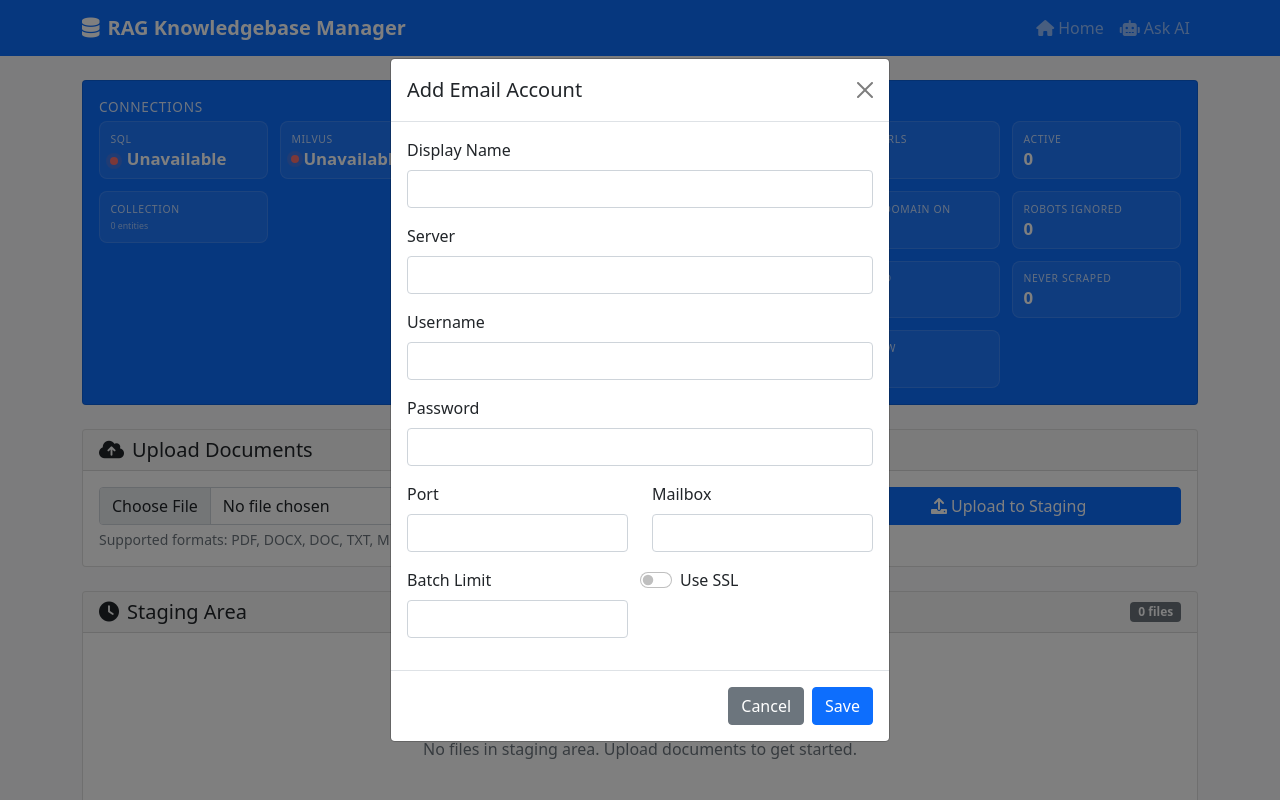
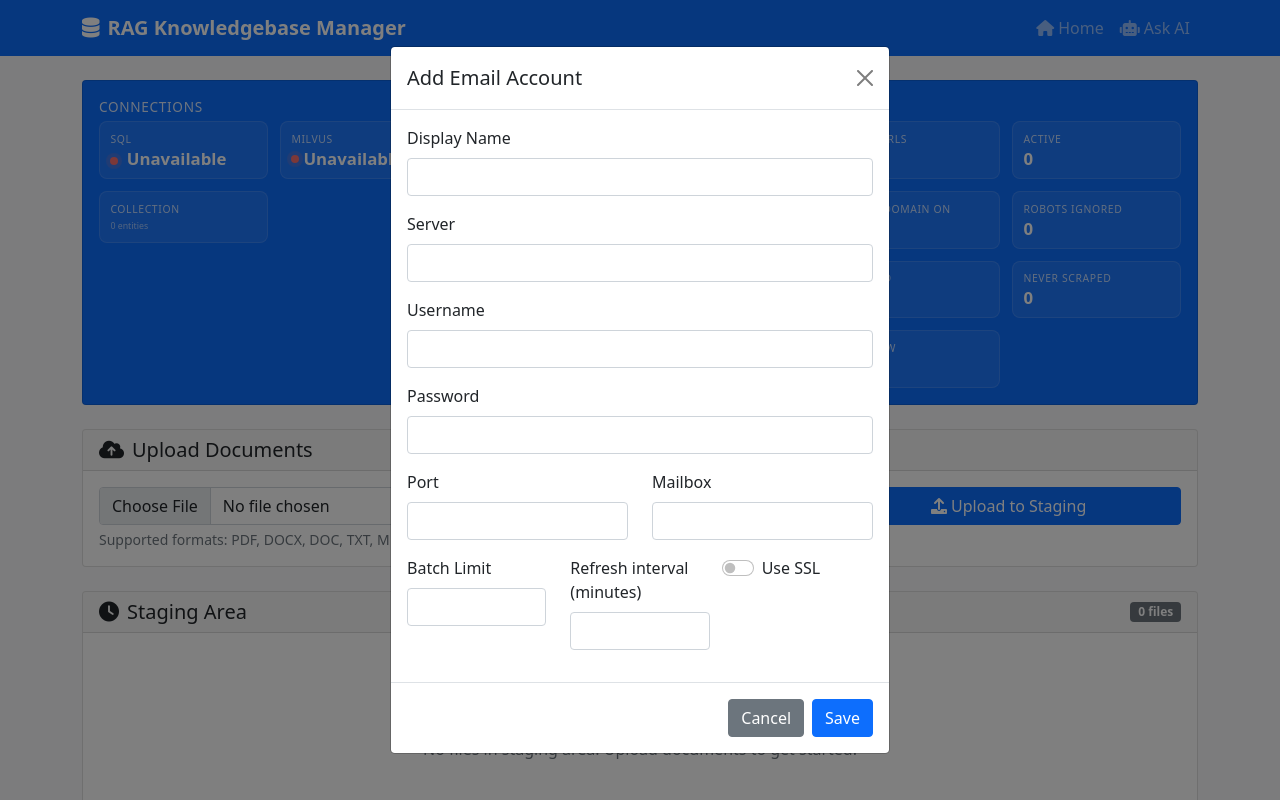
Before and after one commit to ibNez/rag-document-handler, a Flask app: template templates/index.html in a window 1280 px wide, after a click on "Add". Run offline with Flask 3, Linux system fonts and the light colour scheme; the template is opened without the code that fills it, so the values that code supplies are empty.

Commit message:
feat: add email refresh intervals

```diff
--- a/app.py
+++ b/app.py
@@ -152,6 +152,7 @@ class Config:
     IMAP_BATCH_LIMIT: int = int(os.getenv('IMAP_BATCH_LIMIT', '50'))
     IMAP_USE_SSL: bool = os.getenv('IMAP_USE_SSL', 'true').lower() == 'true'
     EMAIL_SYNC_INTERVAL_SECONDS: int = int(os.getenv('EMAIL_SYNC_INTERVAL_SECONDS', '300'))
+    EMAIL_DEFAULT_REFRESH_MINUTES: int = int(os.getenv('EMAIL_DEFAULT_REFRESH_MINUTES', '5'))
 
 
 @dataclass
@@ -1849,6 +1850,7 @@ class RAGKnowledgebaseManager:
             port_str = request.form.get('port', '').strip()
             mailbox = request.form.get('mailbox', '').strip() or None
             batch_limit_str = request.form.get('batch_limit', '').strip()
+            refresh_raw = request.form.get('refresh_interval_minutes', '').strip()
             use_ssl = request.form.get('use_ssl', '0') == '1'
 
             if not all([account_name, server, username, password, port_str]):
@@ -1858,8 +1860,9 @@ class RAGKnowledgebaseManager:
             try:
                 port = int(port_str)
                 batch_limit = int(batch_limit_str) if batch_limit_str else None
+                refresh_interval = int(refresh_raw) if refresh_raw else Config.EMAIL_DEFAULT_REFRESH_MINUTES
             except ValueError:
-                flash('Port and batch limit must be numbers', 'error')
+                flash('Port, batch limit and refresh interval must be numbers', 'error')
                 return redirect(url_for('index'))
 
             record = {
@@ -1872,6 +1875,7 @@ class RAGKnowledgebaseManager:
                 'mailbox': mailbox,
                 'batch_limit': batch_limit,
                 'use_ssl': 1 if use_ssl else 0,
+                'refresh_interval_minutes': refresh_interval,
             }
 
             try:
@@ -1894,6 +1898,7 @@ class RAGKnowledgebaseManager:
             port_str = request.form.get('port', '').strip()
             mailbox = request.form.get('mailbox', '').strip() or None
             batch_limit_str = request.form.get('batch_limit', '').strip()
+            refresh_raw = request.form.get('refresh_interval_minutes', '').strip()
             use_ssl = request.form.get('use_ssl', '0') == '1'
 
             updates: Dict[str, Any] = {}
@@ -1918,6 +1923,12 @@ class RAGKnowledgebaseManager:
                     updates['port'] = int(port_str)
                 except ValueError:
                     flash('Port must be a number', 'error')
+                    return redirect(url_for('index'))
+            if refresh_raw:
+                try:
+                    updates['refresh_interval_minutes'] = int(refresh_raw)
+                except ValueError:
+                    flash('Refresh interval must be a number', 'error')
                     return redirect(url_for('index'))
             updates['use_ssl'] = 1 if use_ssl else 0
 
--- a/templates/index.html
+++ b/templates/index.html
@@ -486,6 +486,7 @@
                                             <th>Display Name</th>
                                             <th>Server</th>
                                             <th>Username</th>
+                                            <th>Schedule</th>
                                             <th class="text-end">Actions</th>
                                         </tr>
                                     </thead>
@@ -495,6 +496,11 @@
                                             <td>{{ acct.account_name }}</td>
                                             <td>{{ acct.server }}:{{ acct.port }}</td>
                                             <td>{{ acct.username }}</td>
+                                            <td class="small">
+                                                <div>Every {{ acct.refresh_interval_minutes or config.EMAIL_DEFAULT_REFRESH_MINUTES }} min</div>
+                                                <div class="text-muted">Last: {{ (acct.last_synced or '')[:16] if acct.last_synced else '—' }}</div>
+                                                <div class="text-muted">Next: {{ (acct.next_run or '')[:16] if acct.next_run else '—' }}</div>
+                                            </td>
                                             <td class="text-end">
                                                 <div class="btn-group btn-group-sm" role="group">
                                                     <button type="button" class="btn btn-outline-secondary edit-account-btn"
@@ -507,6 +513,7 @@
                                                             data-port="{{ acct.port }}"
                                                             data-mailbox="{{ acct.mailbox or '' }}"
                                                             data-batch="{{ acct.batch_limit or '' }}"
+                                                            data-interval="{{ acct.refresh_interval_minutes or '' }}"
                                                             data-ssl="{{ '1' if acct.use_ssl else '0' }}">
                                                         <i class="fas fa-pen"></i>
                                                     </button>
@@ -571,11 +578,15 @@
                                 </div>
                             </div>
                             <div class="row">
-                                <div class="col-md-6 mb-3">
+                                <div class="col-md-4 mb-3">
                                     <label class="form-label">Batch Limit</label>
                                     <input type="number" class="form-control" name="batch_limit">
                                 </div>
-                                <div class="col-md-6 mb-3 form-check form-switch">
+                                <div class="col-md-4 mb-3">
+                                    <label class="form-label">Refresh interval (minutes)</label>
+                                    <input type="number" class="form-control" name="refresh_interval_minutes" value="{{ config.EMAIL_DEFAULT_REFRESH_MINUTES }}">
+                                </div>
+                                <div class="col-md-4 mb-3 form-check form-switch">
                                     <input class="form-check-input" type="checkbox" name="use_ssl" id="addUseSSL">
                                     <label class="form-check-label" for="addUseSSL">Use SSL</label>
                                 </div>
@@ -628,11 +639,15 @@
                                 </div>
                             </div>
                             <div class="row">
-                                <div class="col-md-6 mb-3">
+                                <div class="col-md-4 mb-3">
                                     <label class="form-label">Batch Limit</label>
                                     <input type="number" class="form-control" name="batch_limit" id="editBatchLimit">
                                 </div>
-                                <div class="col-md-6 mb-3 form-check form-switch">
+                                <div class="col-md-4 mb-3">
+                                    <label class="form-label">Refresh interval (minutes)</label>
+                                    <input type="number" class="form-control" name="refresh_interval_minutes" id="editRefreshInterval">
+                                </div>
+                                <div class="col-md-4 mb-3 form-check form-switch">
                                     <input class="form-check-input" type="checkbox" name="use_ssl" id="editUseSSL">
                                     <label class="form-check-label" for="editUseSSL">Use SSL</label>
                                 </div>
@@ -980,6 +995,7 @@
                     document.getElementById('editPort').value = btn.dataset.port || '';
                     document.getElementById('editMailbox').value = btn.dataset.mailbox || '';
                     document.getElementById('editBatchLimit').value = btn.dataset.batch || '';
+                    document.getElementById('editRefreshInterval').value = btn.dataset.interval || '';
                     document.getElementById('editUseSSL').checked = btn.dataset.ssl === '1';
                 });
             });
```
Also changed, not shown: ingestion/email/account_manager.py (+26 -2 lines), ingestion/email/orchestrator.py (+34 -2 lines), tests/test_email_accounts.py (+4 -0 lines).
